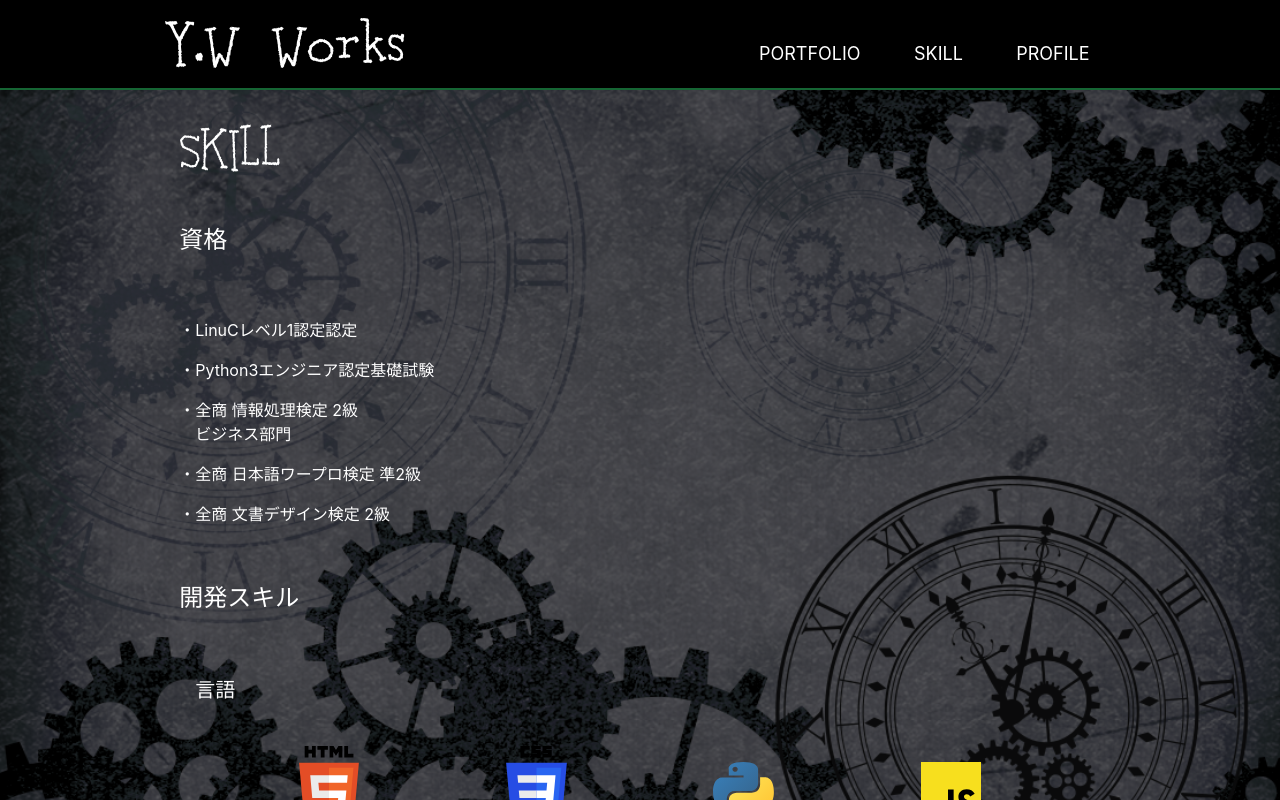
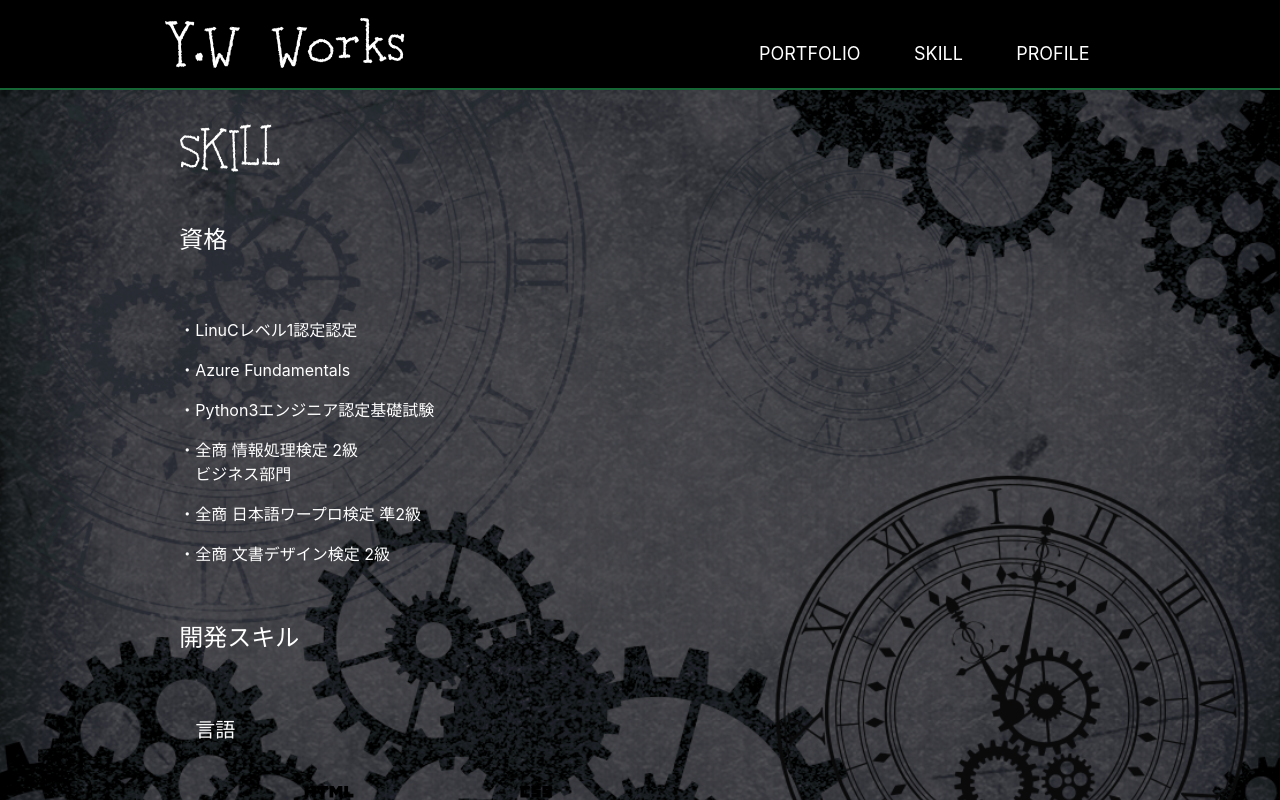
Before and after one commit to Y-Watanabe-Eng/Works, a React (Vite) app: page /Works/Skill in a window 1280 px wide. Shown: the top 800 px of the page. Built offline with nearby package versions, Linux system fonts and the light colour scheme.

Commit message:
Skill.jsx の更新

```diff
--- a/src/components/Skill.jsx
+++ b/src/components/Skill.jsx
@@ -51,6 +51,7 @@ const tooltipContent = {
             <h2 className='text-xl sm:text-2xl pt-6'>資格</h2>
             <div className='py-8'>
                 <p className='text-base pb-4'>・LinuCレベル1認定認定</p>
+                <p className='text-base pb-4'>・Azure Fundamentals</p>
                 <p className='text-base pb-4'>・Python3エンジニア認定基礎試験</p>
                 <p className='text-base pb-4'>・全商 情報処理検定 2級<br/>　ビジネス部門</p>
                 <p className='text-base pb-4'>・全商 日本語ワープロ検定 準2級</p>
```
